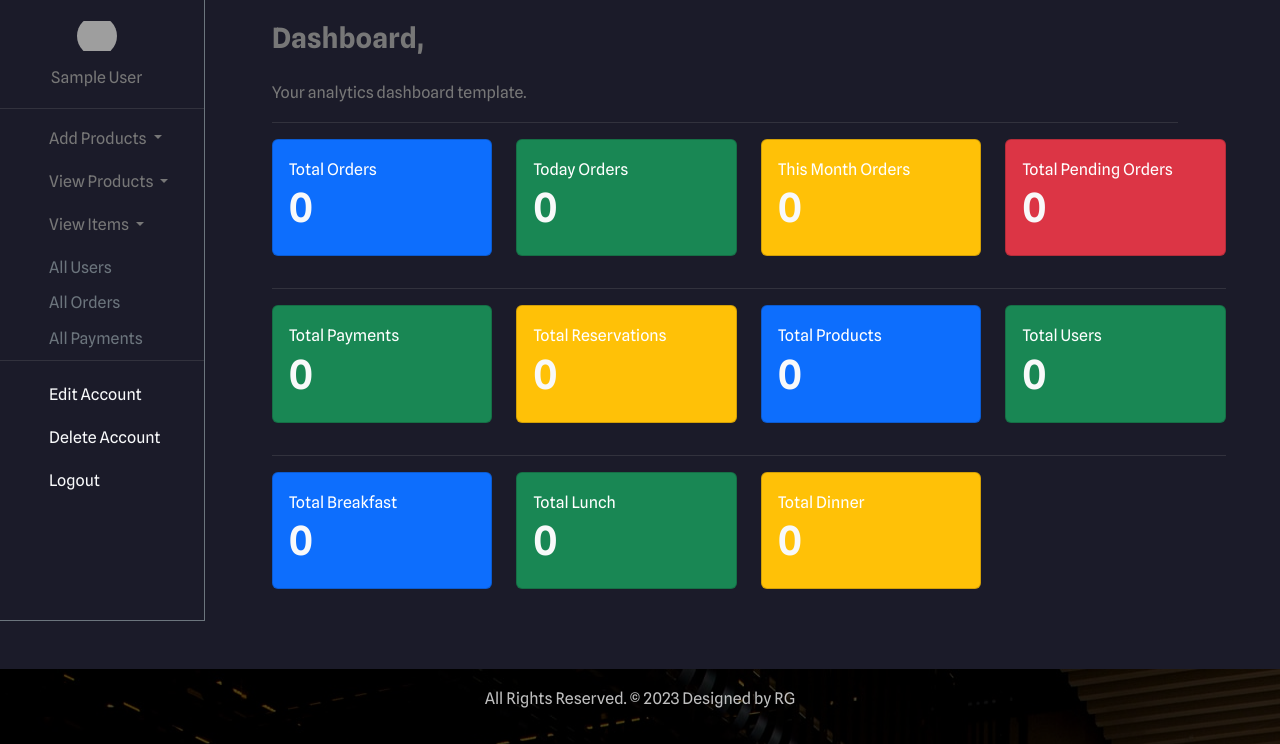
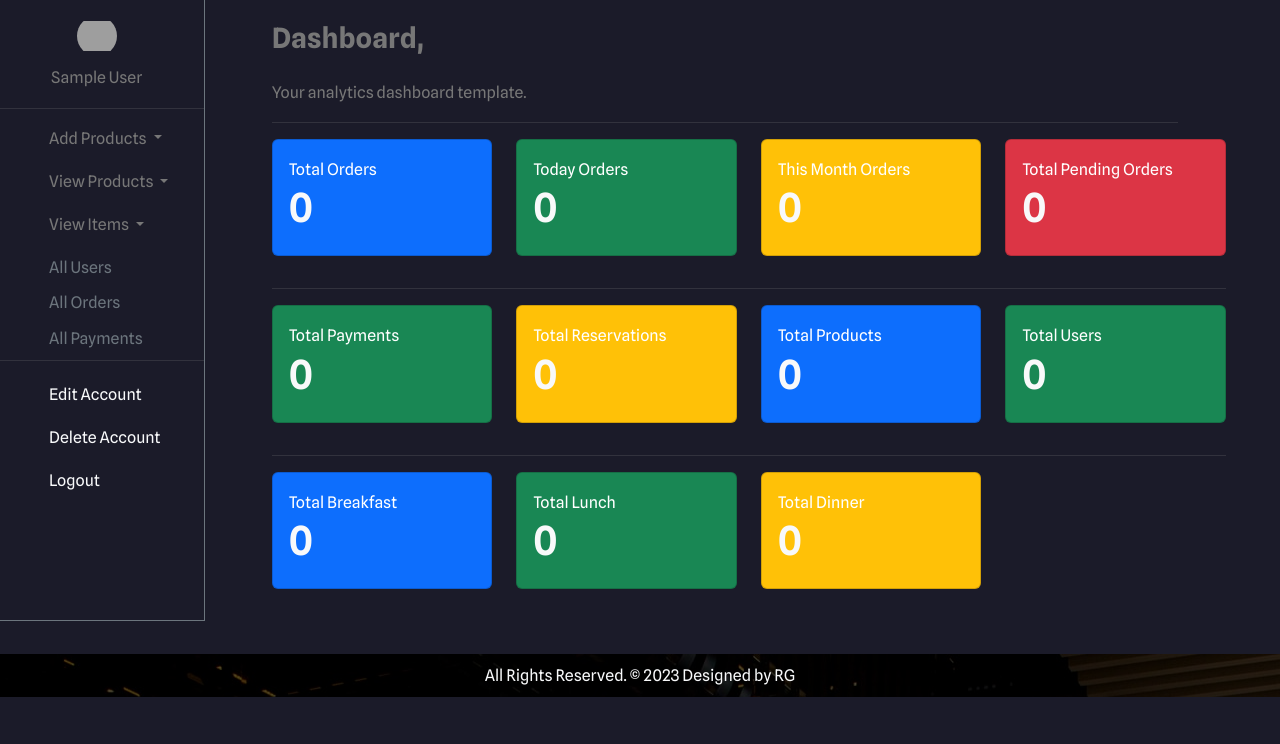
Before and after one commit to gilbertozioma/Food-shop, a PHP site: page /admin/index.php in a window 1280 px wide. Shown: the part 103-847 px from the top of the page. After the commit the page ends 800 px from the top, so only its background shows below. Run offline with PHP 8.4, Linux system fonts and the light colour scheme; the visitor is signed in with stand-in values (Sample User, id 1); data that the repository does not hold is empty; grey boxes are pictures that could not be loaded.

Commit message:
fixed-bottom

```diff
--- a/includes/footer-admin.php
+++ b/includes/footer-admin.php
@@ -1,4 +1,4 @@
 <!-- Footer -->
-<footer class="p-3  m-auto text-light text-center">
-    <p>All Rights Reserved. &copy; 2023 Designed by RG</p>
+<footer class="p-2 fixed-bottom">
+    <p class=" m-auto text-light text-center">All Rights Reserved. &copy; 2023 Designed by RG</p>
 </footer>
```
